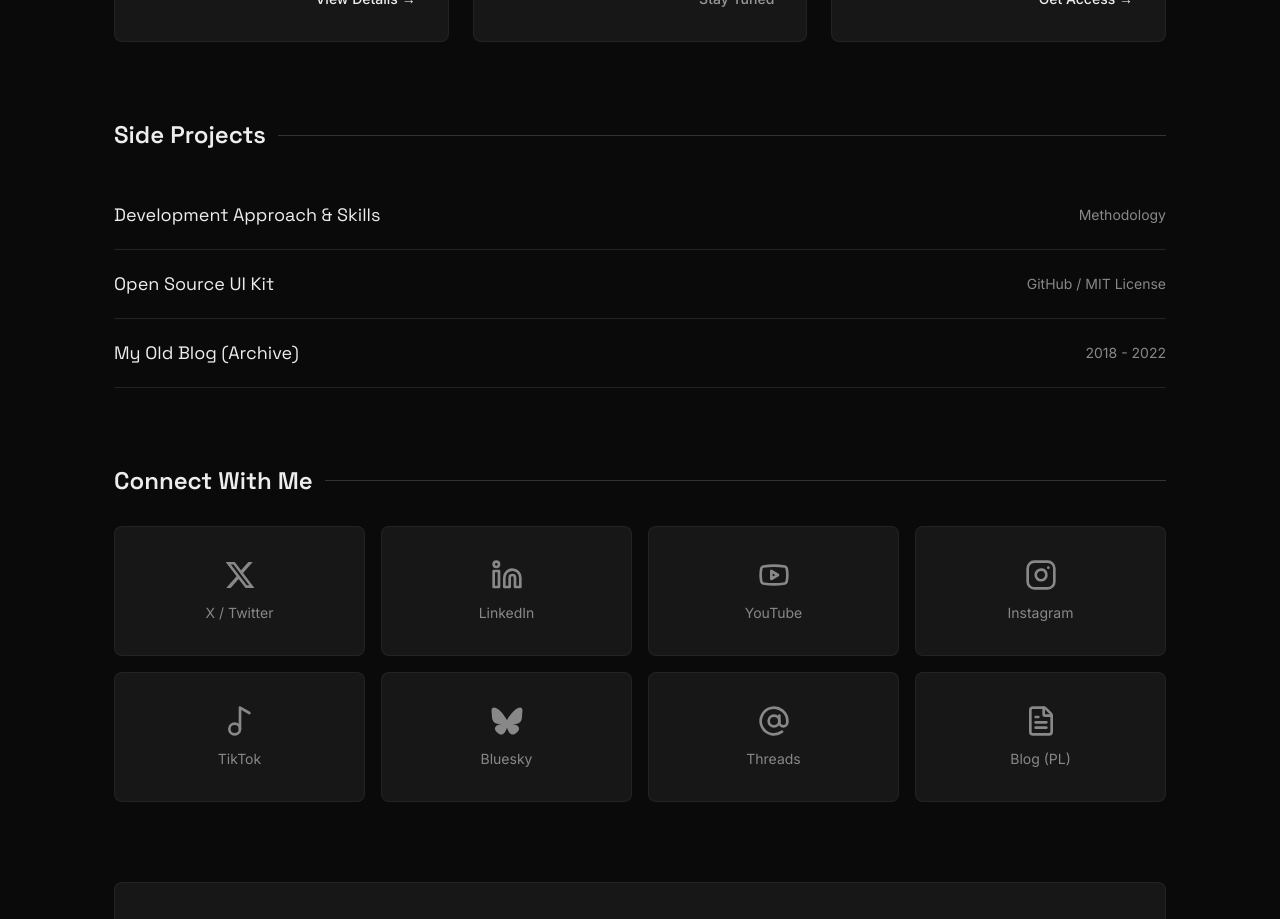
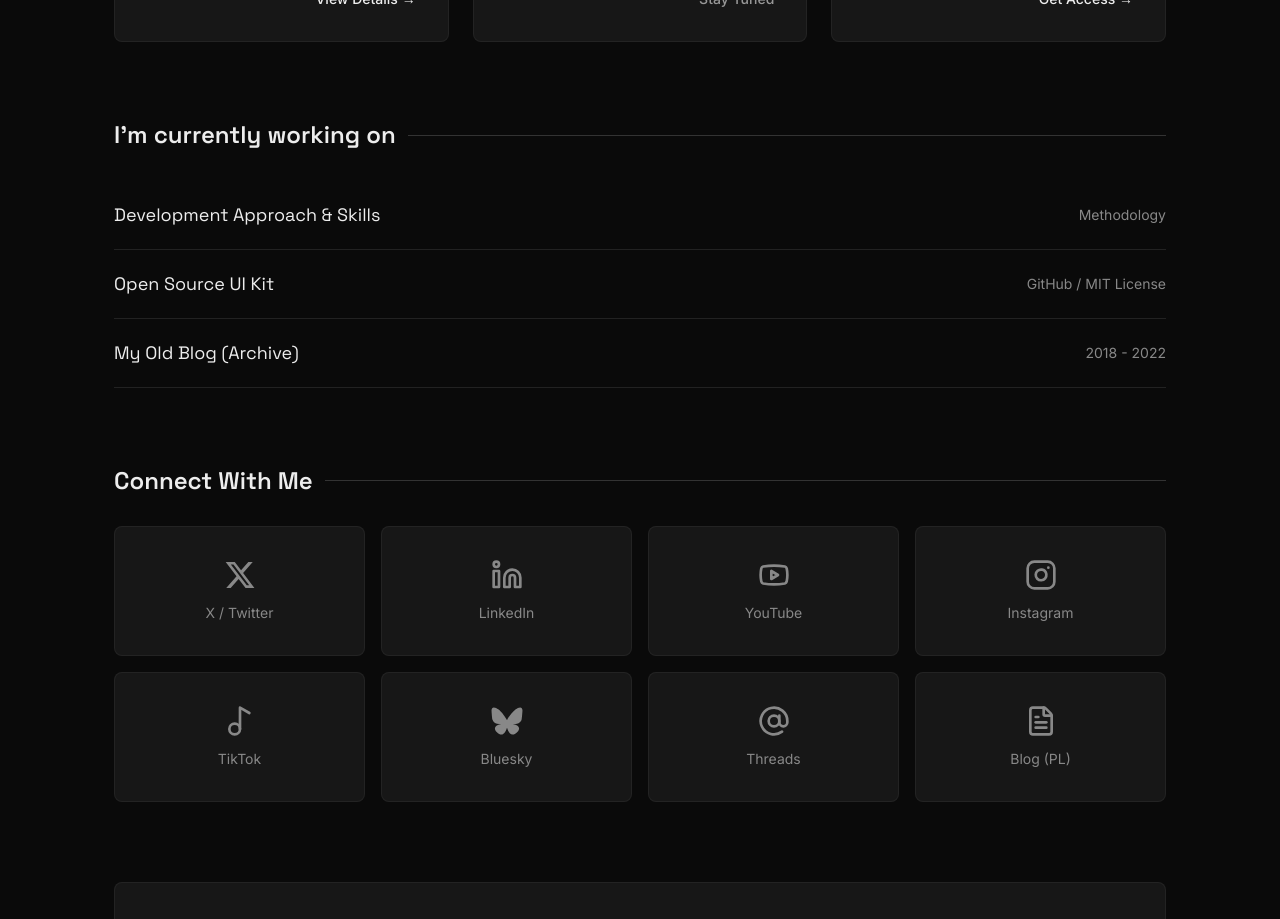
Before and after one commit to rafpiek/piekara.me, a Next.js app: page / in a window 1280 px wide. Shown: the part 1000-1919 px from the top of the page. Built offline with nearby package versions, Linux system fonts and the light colour scheme.

Commit message:
Change 'Side Projects' section title to 'I'm currently working on'
- Updated section title to be more personal and action-oriented
- Maintains the same #projects anchor for navigation

```diff
--- a/src/app/page.tsx
+++ b/src/app/page.tsx
@@ -59,7 +59,7 @@ export default function Home() {
         ))}
       </div>
 
-      <SectionTitle id="projects">Side Projects</SectionTitle>
+      <SectionTitle id="projects">I'm currently working on</SectionTitle>
       <div className="project-list">
         {projects.map((project) => (
           <ProjectItem key={project.name} {...project} />
```
